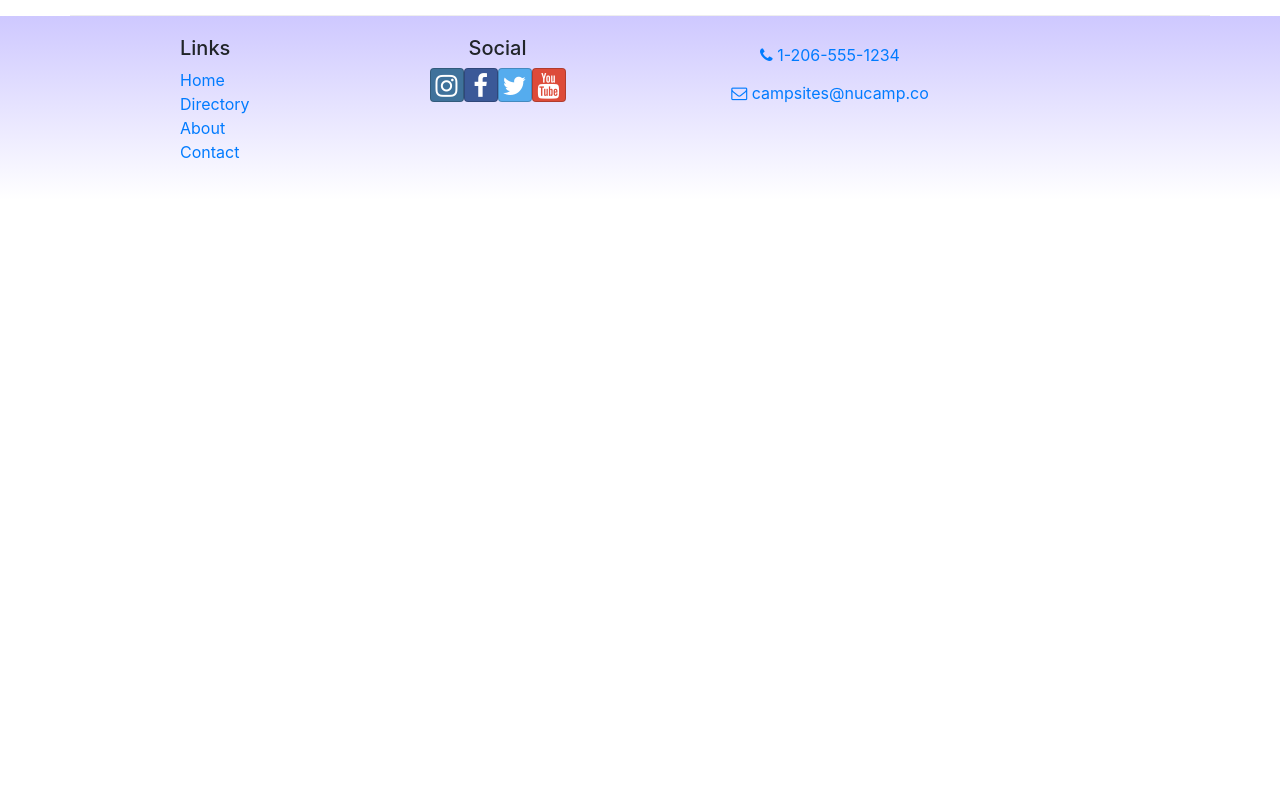
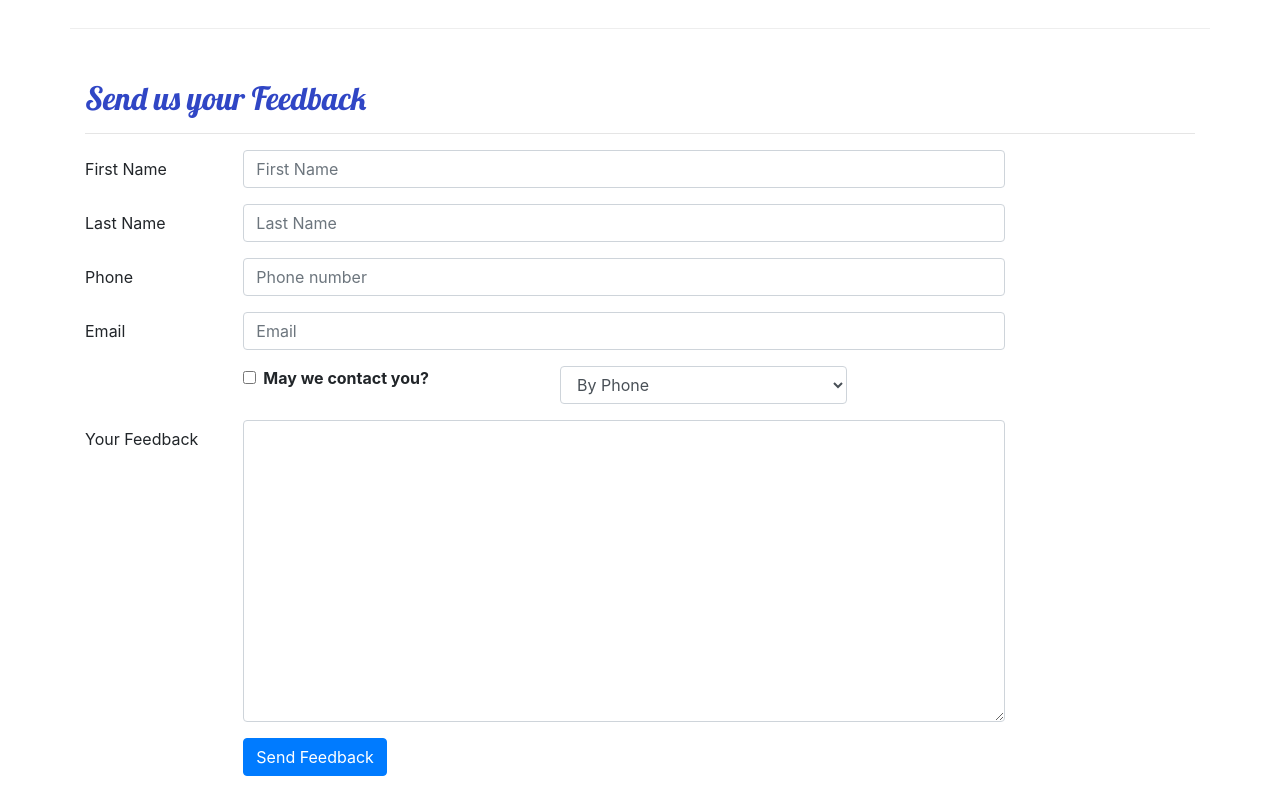
Before and after one commit to yuliyakf/Nucampsite, a React (Create React App) app: page /contactus in a window 1280 px wide. Shown: the part 660-1460 px from the top of the page. Before the commit the page ends 860 px from the top, so only its background shows below. Built offline with nearby package versions, Linux system fonts and the light colour scheme.

Commit message:
login button

```diff
--- a/src/components/ContactComponent.js
+++ b/src/components/ContactComponent.js
@@ -1,8 +1,94 @@
-import React from 'react';
-import { Breadcrumb, BreadcrumbItem } from 'reactstrap';
+import React, { Component } from 'react';
+import {
+   Breadcrumb, BreadcrumbItem,
+   Button, Form, FormGroup, Label, Input, Col, FormFeedback
+} from 'reactstrap';
 import { Link } from 'react-router-dom';
 
-function Contact(props) {
+class Contact extends Component {
+   constructor(props) {
+      super(props);
+
+      this.state = {
+         firstName: '',
+         lastName: '',
+         phoneNum: '',
+         email: '',
+         agree: false,
+         contactType: 'By Phone',
+         feedback: '',
+         touched: {
+            firstName: false,
+            lastName: false,
+            phoneNum: false,
+            email: false
+         }
+      };
+
+      this.handleInputChange = this.handleInputChange.bind(this);
+      this.handleSubmit = this.handleSubmit.bind(this);
+   }
+
+   validate(firstName, lastName, phoneNum, email) {
+
+      const errors = {
+         firstName: '',
+         lastName: '',
+         phoneNum: '',
+         email: ''
+      };
+
+      if (this.state.touched.firstName) {
+         if (firstName.length < 2) {
+            errors.firstName = 'First name must be at least 2 characters.';
+         } else if (firstName.length > 15) {
+            errors.firstName = 'First name must be 15 or less characters.';
+         }
+      }
+
+      if (this.state.touched.lastName) {
+         if (lastName.length < 2) {
+            errors.lastName = 'Last name must be at least 2 characters.';
+         } else if (lastName.length > 15) {
+            errors.lastName = 'Last name must be 15 or less characters.';
+         }
+      }
+
+      const reg = /^\d+$/;
+      if (this.state.touched.phoneNum && !reg.test(phoneNum)) {
+         errors.phoneNum = 'The phone number should contain only numbers.';
+      }
+
+      if (this.state.touched.email && !email.includes('@')) {
+         errors.email = 'Email should contain a @';
+      }
+
+      return errors;
+   }
+
+   handleBlur = (field) => () => {
+      this.setState({
+         touched: { ...this.state.touched, [field]: true }
+      });
+   }
+
+   handleInputChange(event) {
+      const target = event.target;
+      const name = target.name;
+      const value = target.type === 'checkbox' ? target.checked : target.value;
+
+      this.setState({
+         [name]: value
+      });
+   }
+
+   handleSubmit(event) {
+      console.log('Current state is: ' + JSON.stringify(this.state));
+      alert('Current state is: ' + JSON.stringify(this.state));
+      event.preventDefault();
+   }
+   render() {
+      const errors = this.validate(this.state.firstName, this.state.lastName, this.state.phoneNum, this.state.email);
       return (
          <div className="container">
             <div className="row">
@@ -30,8 +116,103 @@
                   <a role="button" className="btn btn-link" href="mailto:fakeemail@fakeemail.co"><i className="fa fa-envelope-o" /> campsites@nucamp.co</a>
                </div>
             </div>
+            <div className="row row-content">
+               <div className="col-12">
+                  <h2>Send us your Feedback</h2>
+                  <hr />
+               </div>
+               <div className="col-md-10">
+                  <Form onSubmit={this.handleSubmit}>
+                     <FormGroup row>
+                        <Label htmlFor="firstName" md={2}>First Name</Label>
+                        <Col md={10}>
+                           <Input type="text" id="firstName" name="firstName"
+                              placeholder="First Name"
+                              value={this.state.firstName}
+                              invalid={errors.firstName}
+                              onBlur={this.handleBlur("firstName")}
+                              onChange={this.handleInputChange} />
+                           <FormFeedback>{errors.firstName}</FormFeedback>
+                        </Col>
+                     </FormGroup>
+                     <FormGroup row>
+                        <Label htmlFor="lastName" md={2}>Last Name</Label>
+                        <Col md={10}>
+                           <Input type="text" id="lastName" name="lastName"
+                              placeholder="Last Name"
+                              value={this.state.lastName}
+                              invalid={errors.lastName}
+                              onBlur={this.handleBlur("lastName")}
+                              onChange={this.handleInputChange} />
+                           <FormFeedback>{errors.lastName}</FormFeedback>
+                        </Col>
+                     </FormGroup>
+                     <FormGroup row>
+                        <Label htmlFor="phoneNum" md={2}>Phone</Label>
+                        <Col md={10}>
+                           <Input type="tel" id="phoneNum" name="phoneNum"
+                              placeholder="Phone number"
+                              value={this.state.phoneNum}
+                              invalid={errors.phoneNum}
+                              onBlur={this.handleBlur("phoneNum")}
+                              onChange={this.handleInputChange} />
+                           <FormFeedback>{errors.phoneNum}</FormFeedback>
+                        </Col>
+                     </FormGroup>
+                     <FormGroup row>
+                        <Label htmlFor="email" md={2}>Email</Label>
+                        <Col md={10}>
+                           <Input type="email" id="email" name="email"
+                              placeholder="Email"
+                              value={this.state.email}
+                              invalid={errors.email}
+                              onBlur={this.handleBlur("email")}
+                              onChange={this.handleInputChange} />
+                           <FormFeedback>{errors.email}</FormFeedback>
+                        </Col>
+                     </FormGroup>
+                     <FormGroup row>
+                        <Col md={{ size: 4, offset: 2 }}>
+                           <FormGroup check>
+                              <Label check>
+                                 <Input type="checkbox"
+                                    name="agree"
+                                    checked={this.state.agree}
+                                    onChange={this.handleInputChange} /> {' '}
+                                 <strong>May we contact you?</strong>
+                              </Label>
+                           </FormGroup>
+                        </Col>
+                        <Col md={4}>
+                           <Input type="select" name="contactType"
+                              value={this.state.contactType}
+                              onChange={this.handleInputChange}>
+                              <option>By Phone</option>
+                              <option>By Email</option>
+                           </Input>
+                        </Col>
+                     </FormGroup>
+                     <FormGroup row>
+                        <Label htmlFor="feedback" md={2}>Your Feedback</Label>
+                        <Col md={10}>
+                           <Input type="textarea" id="feedback" name="feedback"
+                              rows="12"
+                              value={this.state.feedback}
+                              onChange={this.handleInputChange}></Input>
+                        </Col>
+                     </FormGroup>
+                     <FormGroup row>
+                        <Col md={{ size: 10, offset: 2 }}>
+                           <Button type="submit" color="primary">
+                              Send Feedback
+                           </Button>
+                        </Col>
+                     </FormGroup>
+                  </Form>
+               </div>
+            </div>
          </div>
       );
    }
-
+}
 export default Contact;
--- a/src/components/HeaderComponent.js
+++ b/src/components/HeaderComponent.js
@@ -1,5 +1,9 @@
 import React, { Component } from 'react';
-import { Nav, Navbar, NavbarBrand, NavbarToggler, Collapse, NavItem, Jumbotron } from 'reactstrap';
+import {
+   Navbar, NavbarBrand, Nav, NavbarToggler, Collapse, NavItem, Jumbotron,
+   Button, Modal, ModalHeader, ModalBody,
+   Form, FormGroup, Input, Label
+} from 'reactstrap';
 import { NavLink } from 'react-router-dom';
 
 class Header extends Component {
@@ -7,10 +11,13 @@
    constructor(props) {
       super(props);
 
+      this.state = {
+         isNavOpen: false,
+         isModalOpen: false
+      };
       this.toggleNav = this.toggleNav.bind(this);
-      this.state = {
-         isNavOpen: false
-      };
+      this.toggleModal = this.toggleModal.bind(this);
+      this.handleLogin = this.handleLogin.bind(this);
    }
 
    toggleNav() {
@@ -18,6 +25,18 @@
          isNavOpen: !this.state.isNavOpen
       });
    }
+
+   toggleModal() {
+      this.setState({
+         isModalOpen: !this.state.isModalOpen
+      });
+   }
+
+   handleLogin(event) {
+      alert(`Username: ${this.username.value} Password: ${this.password.value} Remember: ${this.remember.checked}`);
+      this.toggleModal();
+      event.preventDefault();
+  }
 
    render() {
       return (
@@ -60,9 +79,41 @@
                            </NavLink>
                         </NavItem>
                      </Nav>
+                     <span className="navbar-text ml-auto">
+                        <Button outline onClick={this.toggleModal}>
+                           <i className="fa fa-sign-in fa-lg" /> Login
+                        </Button>
+                     </span>
+
                   </Collapse>
                </div>
             </Navbar>
+
+            <Modal isOpen={this.state.isModalOpen} toggle={this.toggleModal}>
+               <ModalHeader toggle={this.toggleModal}>Login</ModalHeader>
+               <ModalBody>
+                  <Form onSubmit={this.handleLogin}>
+                     <FormGroup>
+                        <Label htmlFor="username">Username</Label>
+                        <Input type="text" id="username" name="username"
+                           innerRef={input => this.username = input} />
+                     </FormGroup>
+                     <FormGroup>
+                        <Label htmlFor="password">Password</Label>
+                        <Input type="password" id="password" name="password"
+                           innerRef={input => this.password = input} />
+                     </FormGroup>
+                     <FormGroup check>
+                        <Label check>
+                           <Input type="checkbox" name="remember"
+                              innerRef={input => this.remember = input} />
+                           Remember me
+                        </Label>
+                     </FormGroup>
+                     <Button type="submit" value="submit" color="primary">Login</Button>
+                  </Form>
+               </ModalBody>
+            </Modal>
          </React.Fragment>
       );
    }
```
Lines whose indentation alone changed are shown as unchanged.
